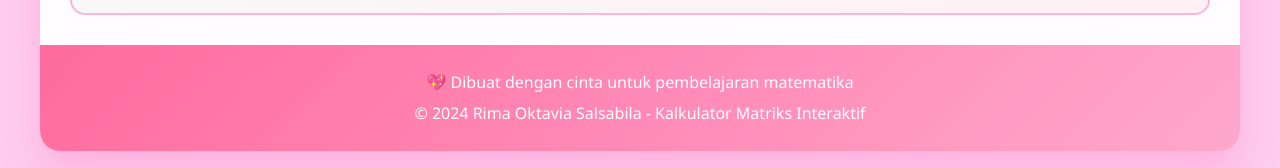
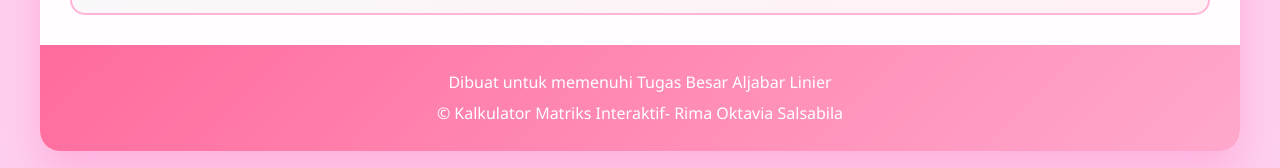
Before and after one commit to RimaOktavia29/Kalkulator-Matriks, a plain HTML site: page index.html in a window 1280 px wide. Shown: the part 1434-1602 px from the top of the page. Drawn offline with Linux system fonts and the light colour scheme.

Commit message:
index.html

```diff
--- a/index.html
+++ b/index.html
@@ -133,8 +133,8 @@
         </div>
 
         <footer class="footer">
-            <p>💖 Dibuat dengan cinta untuk pembelajaran matematika</p>
-            <p>© 2024 Rima Oktavia Salsabila - Kalkulator Matriks Interaktif</p>
+            <p>Dibuat untuk memenuhi Tugas Besar Aljabar Linier</p>
+            <p>© Kalkulator Matriks Interaktif- Rima Oktavia Salsabila</p>
         </footer>
     </div>
 
```
